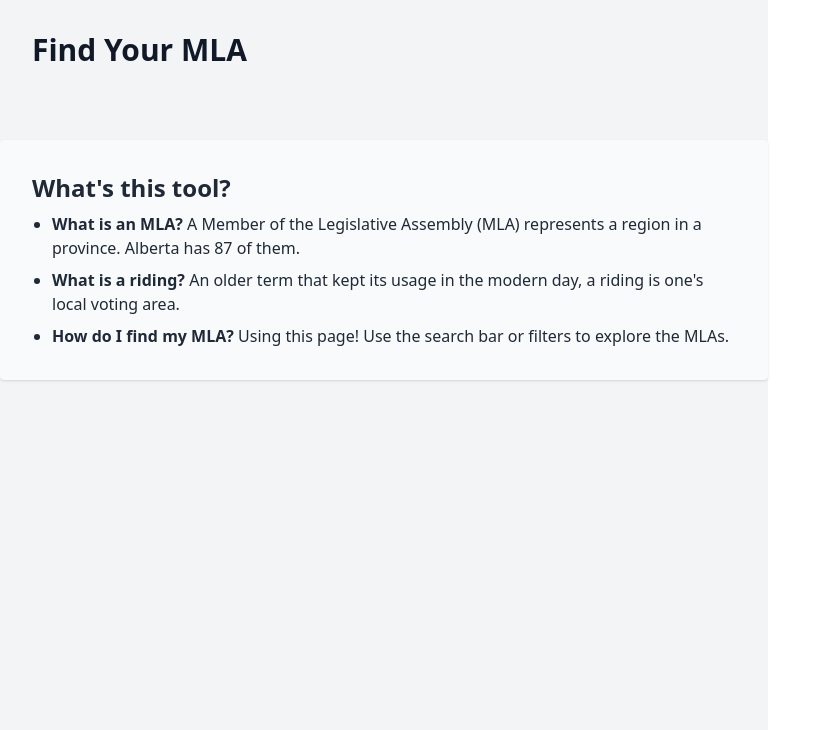
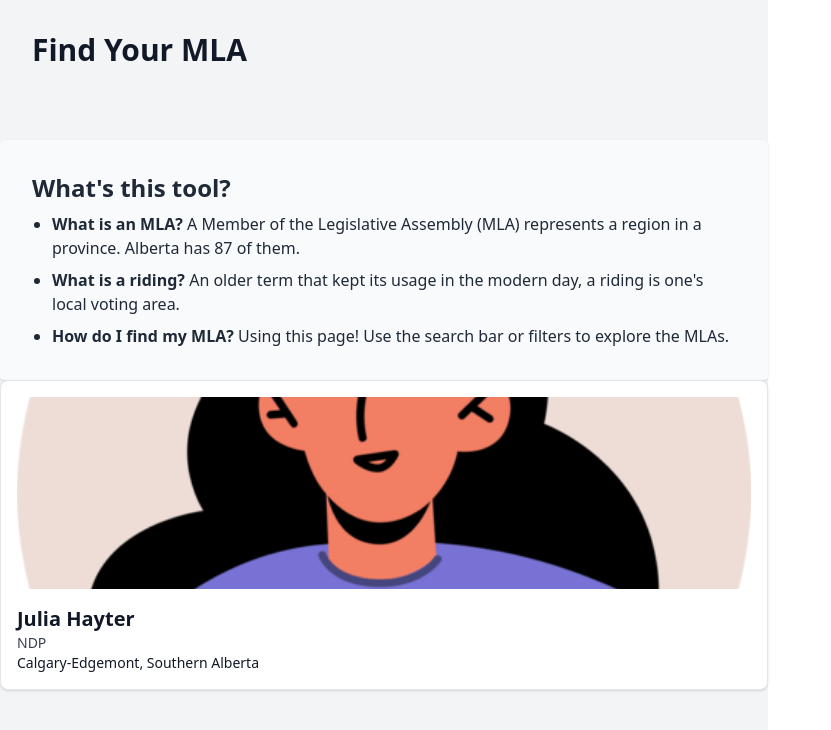
Before and after one commit to kobexamoh/mla-finder, a React (Vite) app: page / in a window 1280 px wide. Shown: the top 730 px of the page, without its empty margins (0-831 px from the left). Built offline with nearby package versions, Linux system fonts and the light colour scheme.

Commit message:
Update App.jsx for hard-coding test

```diff
--- a/src/App.jsx
+++ b/src/App.jsx
@@ -1,11 +1,20 @@
 import Landing from './views/Landing';
 import IntroCopy from './views/IntroCopy';
+import Card from './components/Card'
 
 export default function App() {
   return (
     <div className="min-h-screen bg-gray-100 text-gray-900">
       <Landing />
       <IntroCopy />
+
+      <Card
+        name="Julia Hayter"
+        party="NDP"
+        region="Southern Alberta"
+        division="Calgary-Edgemont"
+        photo="src/assets/headshots/member-6.png"
+      />
     </div>
   );
 }
```
